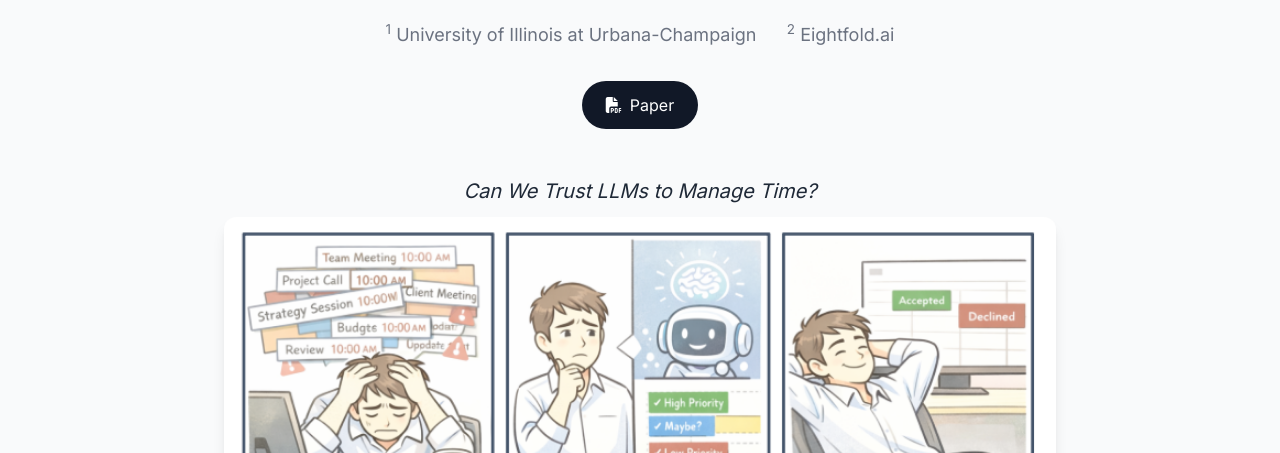
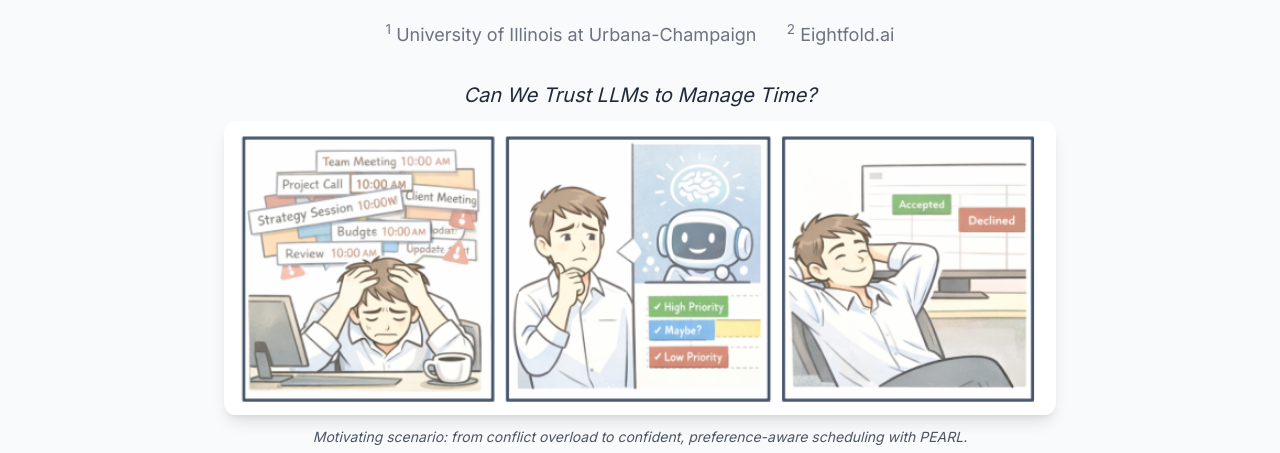
Before and after one commit to BX126/pearl.github.io, a plain HTML site: page index.html in a window 1280 px wide. Shown: the part 347-800 px from the top of the page. Drawn offline with nearby package versions, Linux system fonts and the light colour scheme.

```diff
--- a/index.html
+++ b/index.html
@@ -117,24 +117,24 @@
             </div>
 
             <!-- Action Buttons -->
-            <div class="flex flex-wrap justify-center gap-4">
+            <!-- <div class="flex flex-wrap justify-center gap-4">
                 <a href="https://arxiv.org/pdf/2601.11957"
                     class="paper-button bg-gray-900 text-white px-6 py-3 rounded-full flex items-center gap-2 font-medium">
                     <i class="fa-solid fa-file-pdf"></i>
                     Paper
                 </a>
-                <!-- <a href="#"
+                <a href="#"
                     class="paper-button bg-gray-800 text-white px-6 py-3 rounded-full flex items-center gap-2 font-medium">
                     <i class="fa-brands fa-github"></i>
                     Code (Coming Soon!)
-                </a> -->
-                <!-- <a href="#"
+                </a>
+                <a href="#"
                     class="paper-button bg-gray-200 text-gray-800 px-6 py-3 rounded-full flex items-center gap-2 font-medium hover:bg-gray-300 disabled:opacity-50">
                     <i class="fa-solid fa-database"></i>
                     Dataset (Coming Soon)
-                </a> -->
+                </a>
             </div>
-        </div>
+        </div> -->
 
         <!--Motivation -->
         <section class="mb-16">
```
